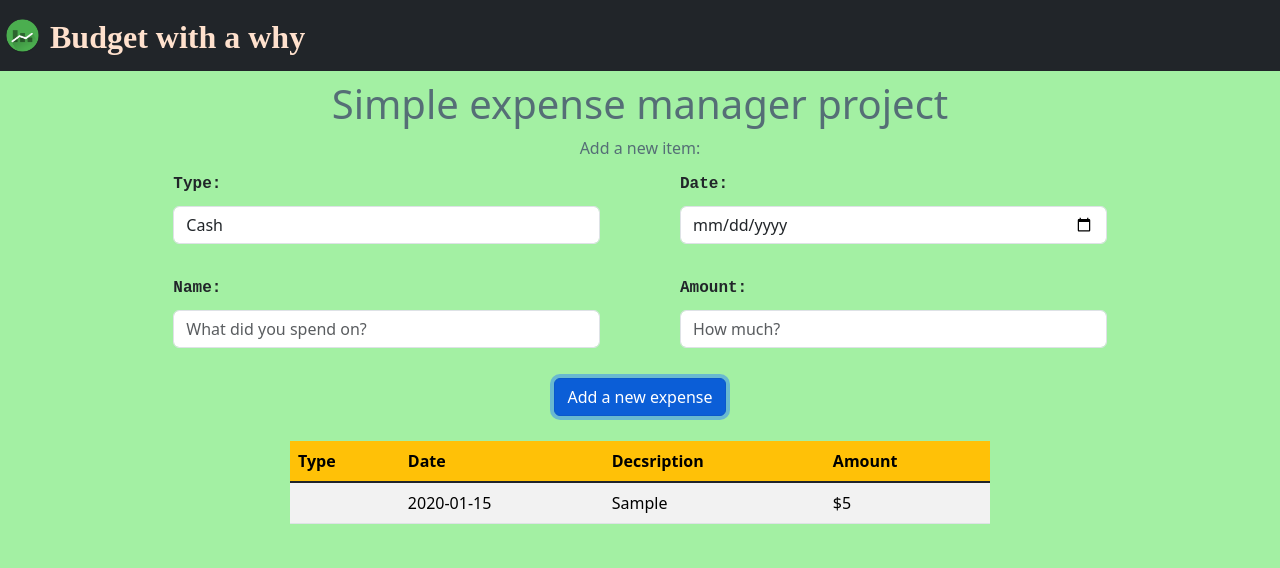
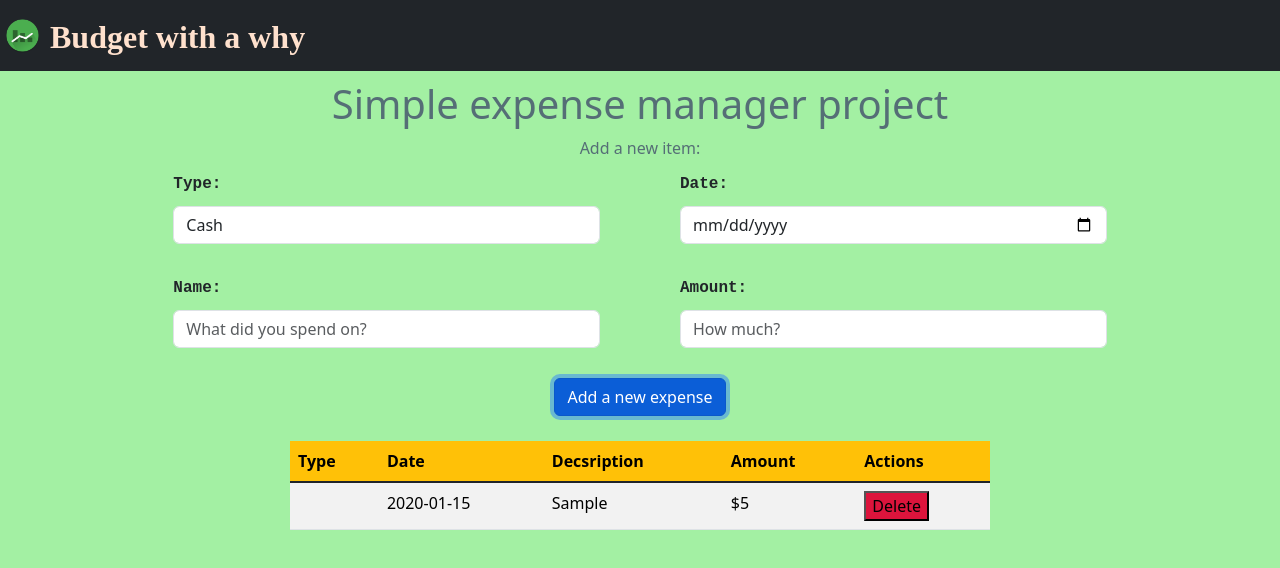
Before and after one commit to ratzushca/react-app, a React (Create React App) app: page / in a window 1280 px wide. Both pictures are taken after typing "2020-01-15", "Sample", "5" into the empty fields and a click on the button "Add a new expense". Shown: the top 568 px of the page. Built offline with nearby package versions, Linux system fonts and the light colour scheme.

Commit message:
delete btn added

```diff
--- a/src/App.js
+++ b/src/App.js
@@ -35,10 +35,18 @@ export default function App(){
         {
          const newData = (data)=>([...data, addFormData])
          setTableData(newData);
-         const emptyInput= {type:'', date:'', name:'', amount:''}
+         const emptyInput= {id: nanoid(),type:'', date:'', name:'', amount:''}
          setAddFormData(emptyInput)
         }
     }
+
+      const hadleDeleteFunction=(rowId)=>{
+        const newRows = [...tableData];
+        const index = tableData.findIndex((row)=>row.id===rowId);
+        newRows.splice(index,1);
+        setTableData(newRows);
+      };
+
 
     return(
         <div>
@@ -52,7 +60,8 @@ export default function App(){
         <AddButton
         handleAddFormSubmit={handleAddFormSubmit}/>
         <Table
-        tableData={tableData}/>
+        tableData={tableData}
+        hadleDeleteFunction={hadleDeleteFunction}/>
         </React.StrictMode>
         </div>
     )
--- a/src/Table.js
+++ b/src/Table.js
@@ -1,6 +1,6 @@
 import React from "react"
 
-export default function Table({tableData}){
+export default function Table({tableData, hadleDeleteFunction,rowId}){
     return(
       <table className="table table-striped table-hover">
       <thead key = "thead">
@@ -9,6 +9,7 @@ export default function Table({tableData}){
           <th scope="col"className=" bg-warning">Date</th>
           <th scope="col"className=" bg-warning">Decsription</th>
           <th scope="col"className=" bg-warning">Amount</th>
+          <th scope="col"className=" bg-warning">Actions</th>
         </tr>
       </thead>
       <tbody tbody="tbody">
@@ -19,6 +20,12 @@ export default function Table({tableData}){
          <td >{data.date}</td>
          <td >{data.name}</td>
          <td >${data.amount}</td>
+         <td>
+         <button type="button" className= "delete" onClick={() => hadleDeleteFunction(rowId)}>
+          Delete
+        </button>
+         </td>
+
        </tr>
         ))}
 
--- a/src/index.css
+++ b/src/index.css
@@ -70,3 +70,8 @@ h1{
     width: 700px;
     margin-top: 25px;
 }
+
+.delete{
+    color:solid black;
+    background-color: crimson;
+}
```
